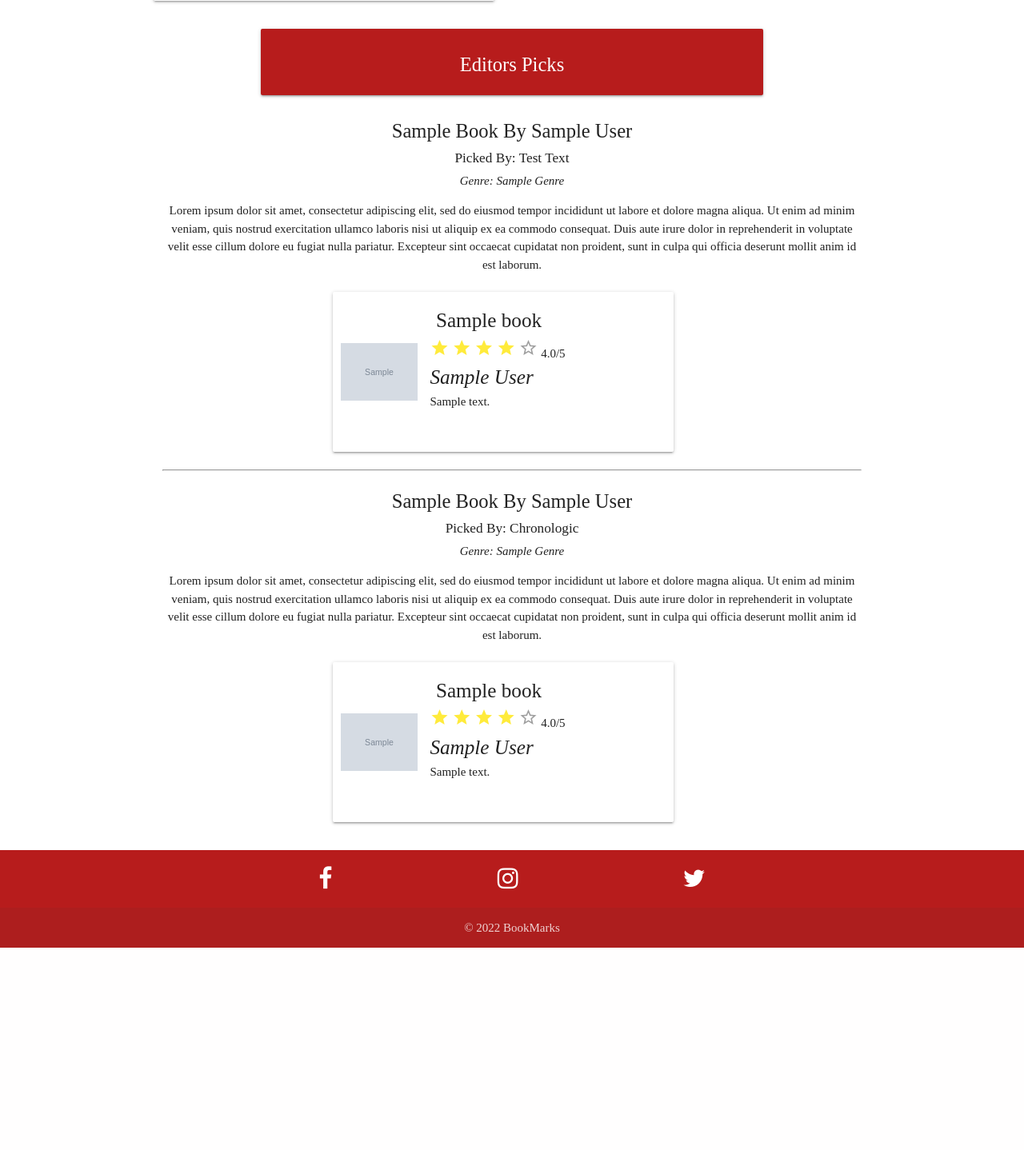
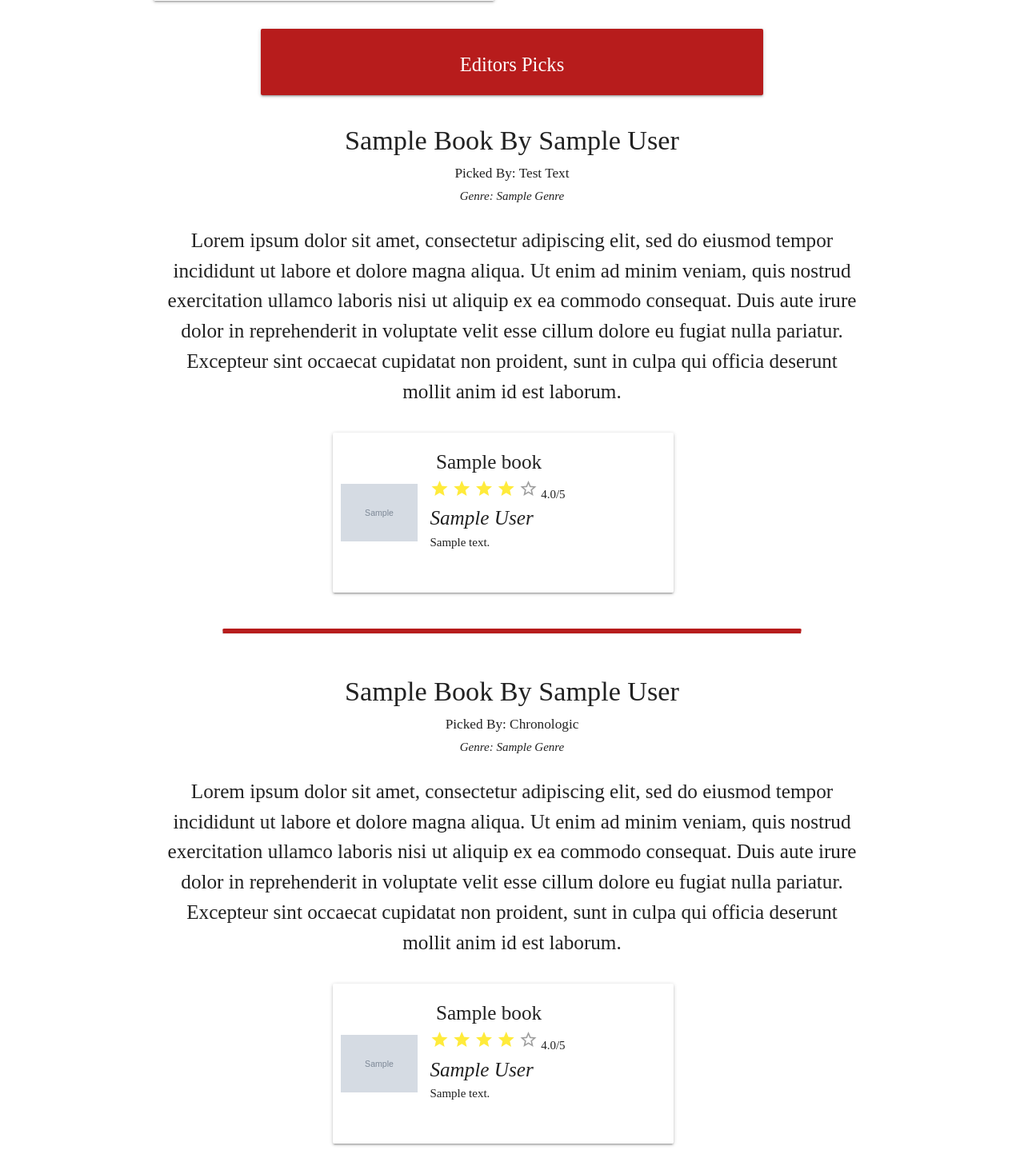
Before and after one commit to ChronoLogic12/bookmarks, a Flask app: page / in a window 1280 px wide. Shown: the part 389-1827 px from the top of the page at 80% size. Before the commit the page ends 1574 px from the top, so only its background shows below. Run offline with Flask 2, Linux system fonts and the light colour scheme; grey boxes marked "Sample" are stand-in pictures; a database or web service that is not in the repository returns one stand-in record (values such as "Sample title"); parts of the project's set-up code (start-up, migrations or seed data) failed here and were passed over; some libraries are stand-ins or nearby versions; some web fonts are replaced.

Commit message:
style: adjust styling for editors picks section to improve separation

```diff
--- a/static/css/style.css
+++ b/static/css/style.css
@@ -75,6 +75,12 @@ main {
 	position: absolute;
 	top: -5000px;
 	left: -5000px;
+}
+
+hr {
+	border-top: 6px solid #b71c1c;
+	border-radius: 2px;
+	margin: 2rem 5rem;
 }
 
 /* Book preview cards */
--- a/templates/home.html
+++ b/templates/home.html
@@ -62,10 +62,10 @@
     <article>
         <div class="col s12">
             <div class="center">
-                <h5 class="capitalize">{{ editors_pick_one.book.title }} by {{ editors_pick_one.book.author }}</h5>
+                <h4 class="capitalize">{{ editors_pick_one.book.title }} by {{ editors_pick_one.book.author }}</h4>
                 <h6 class="capitalize">Picked by: {{ editors_pick_one.picked_by }}</h6>
                 <em class="capitalize">Genre: {{ editors_pick_one.book.genre }}</em>
-                <p>{{ editors_pick_one.editors_comments }}</p>
+                <p class="flow-text">{{ editors_pick_one.editors_comments }}</p>
             </div>
         </div>
 
@@ -112,10 +112,10 @@
     <article>
         <div class="col s12">
             <div class="center">
-                <h5 class="capitalize">{{ editors_pick_two.book.title }} by {{ editors_pick_two.book.author }}</h5>
+                <h4 class="capitalize">{{ editors_pick_two.book.title }} by {{ editors_pick_two.book.author }}</h4>
                 <h6 class="capitalize">Picked by: {{ editors_pick_two.picked_by }}</h6>
                 <em class="capitalize">Genre: {{ editors_pick_two.book.genre }}</em>
-                <p>{{ editors_pick_two.editors_comments }}</p>
+                <p class="flow-text">{{ editors_pick_two.editors_comments }}</p>
             </div>
         </div>
 
```
